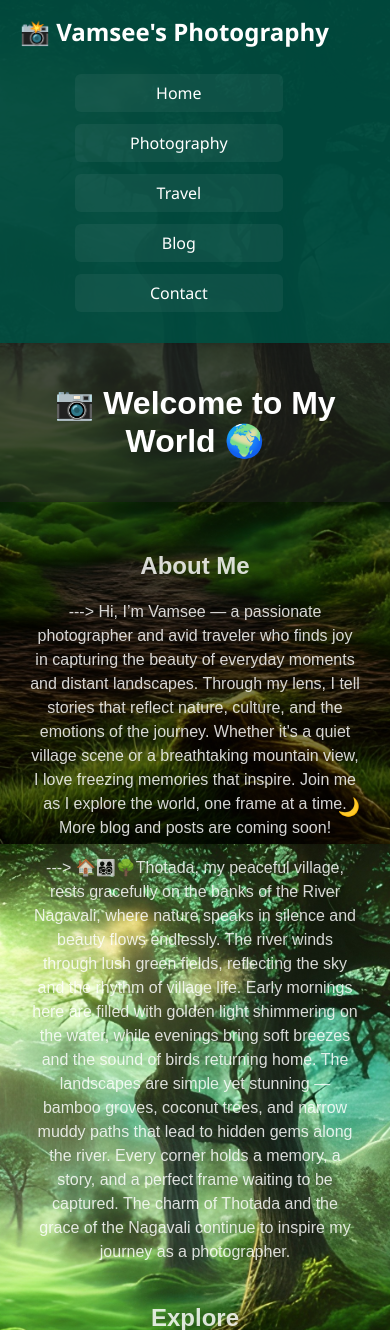
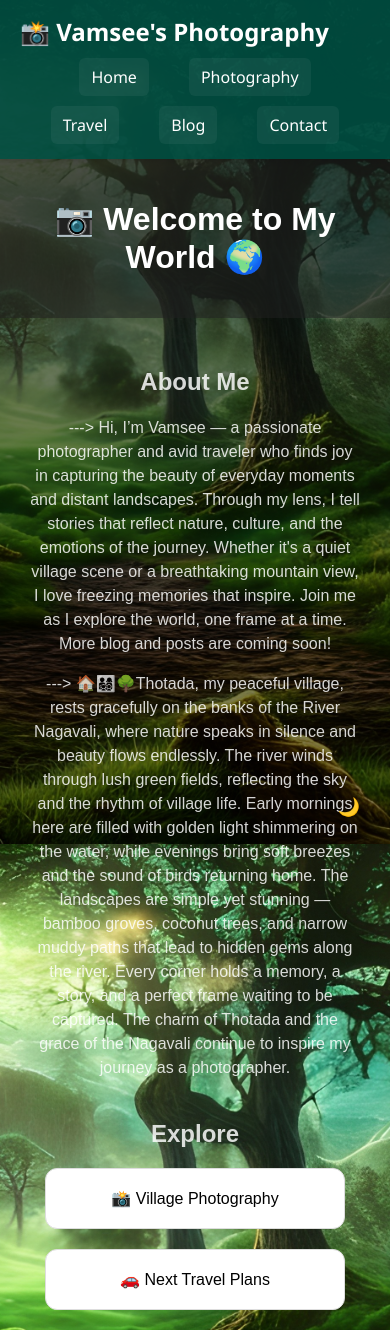
Before and after one commit to vamsee369/my-photography-site, a Django app: page / in a window 390 px wide. Shown: the top 1330 px of the page. Run offline with Django 5.2, Linux system fonts and the light colour scheme.

Commit message:
updated view port behaviour

```diff
--- a/static/css/style.css
+++ b/static/css/style.css
@@ -269,10 +269,15 @@ body.dark-mode .card:hover {
 }
 
 @media (max-width: 768px) {
+    * {
+        box-sizing: border-box;
+    }
+
     .navbar {
         flex-direction: column;
         align-items: flex-start;
         padding: 15px 20px;
+        width: 100%;
     }
 
     .logo {
@@ -281,21 +286,30 @@ body.dark-mode .card:hover {
     }
 
     .nav-links {
-        flex-direction: column;
-        gap: 12px;
+        display: flex;
+        flex-direction: row;
+        flex-wrap: wrap;
+        gap: 10px;
         width: 100%;
+        justify-content: center;
+        padding: 0;
+        margin: 0;
     }
 
     .nav-links li {
-        width: 100%;
+        list-style: none;
+        display: inline-block;
+        margin: 0;
     }
 
     .nav-links li a {
-        display: block;
-        width: 100%;
-        padding: 8px 10px;
+        display: inline-block;
+        padding: 8px 12px;
         background-color: rgba(255, 255, 255, 0.05);
         border-radius: 6px;
+        text-align: center;
+        text-decoration: none;
+        color: inherit;
     }
 
     .nav-links li a:hover {
```
